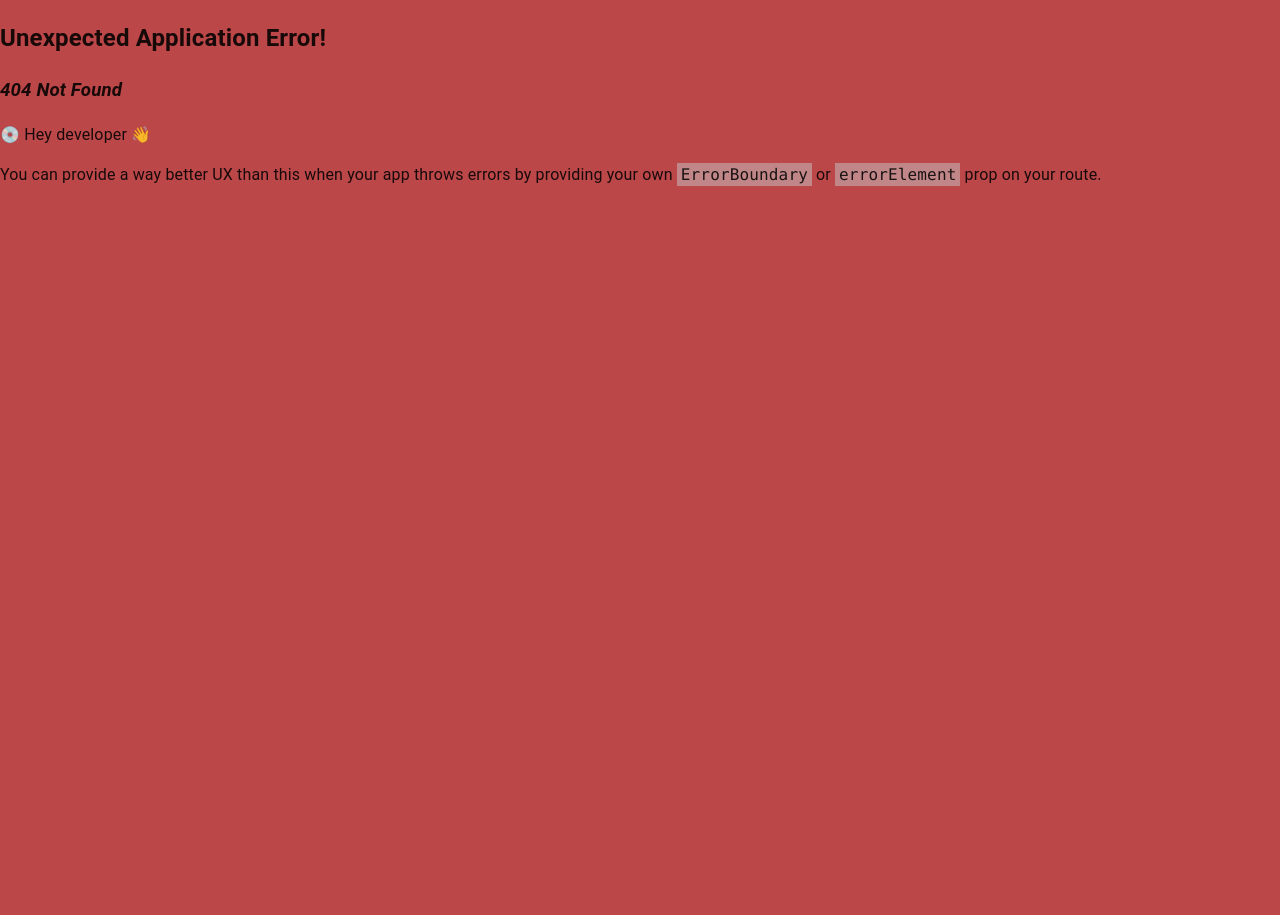
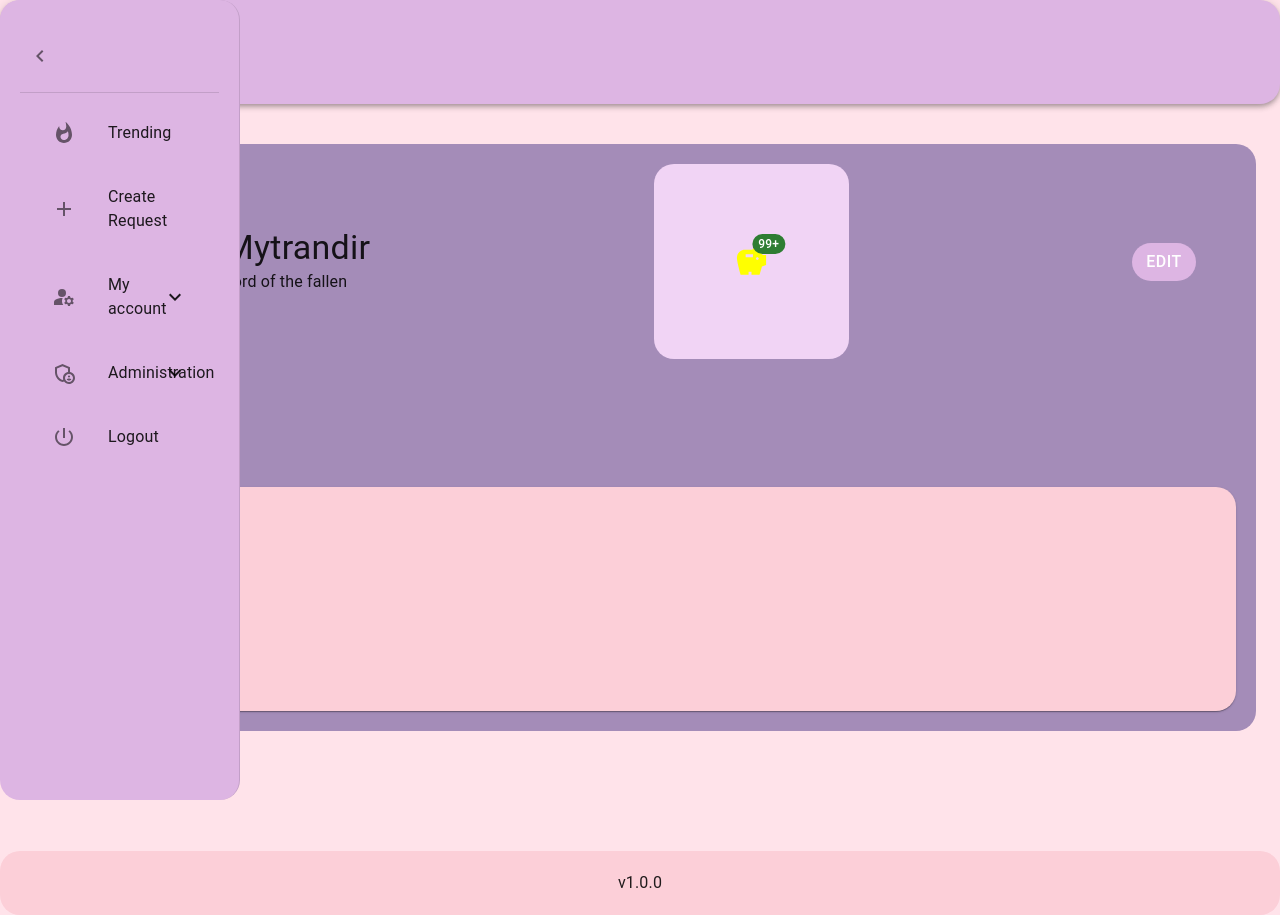
Before and after one commit to frecapG7/reco-web, a React (Vite) app: page /administration/users/1 in a window 1280 px wide. Before the commit this address had no page. Before the commit the page ends 800 px from the top, so only its background shows below. Built offline with nearby package versions, Linux system fonts and the light colour scheme; grey boxes are pictures that could not be loaded.

Commit message:
User admin and details

```diff
--- /dev/null
+++ b/src/admin/users/AddUserDialog.jsx
@@ -0,0 +1,36 @@
+import {
+  Button,
+  Dialog,
+  DialogActions,
+  DialogContent,
+  DialogTitle,
+} from "@mui/material";
+import { useRef } from "react";
+import { UserForm } from "../../components/user/UserForm";
+
+export const AddUserDialog = ({ open, onClose }) => {
+  const formRef = useRef();
+
+  const onSubmit = (data) => {
+    console.log(data);
+    onClose();
+  };
+
+  return (
+    <Dialog open={open} onClose={onClose} maxWidth="md" fullWidth scroll="body">
+      <DialogTitle>Add User</DialogTitle>
+      <DialogContent>
+        <UserForm ref={formRef} onSubmit={onSubmit} />
+      </DialogContent>
+      <DialogActions>
+        <Button
+          variant="contained"
+          color="secondary"
+          onClick={() => formRef.current?.submit()}
+        >
+          Add
+        </Button>
+      </DialogActions>
+    </Dialog>
+  );
+};
--- /dev/null
+++ b/src/admin/users/UserDetails.jsx
@@ -0,0 +1,142 @@
+import { useParams } from "react-router-dom";
+import { useGetUser } from "../../hooks/api/admin/userUserAdministration";
+import {
+  Avatar,
+  Badge,
+  Box,
+  Button,
+  CircularProgress,
+  Container,
+  List,
+  ListItem,
+  ListItemIcon,
+  ListItemText,
+  Paper,
+  Stack,
+  Typography,
+} from "@mui/material";
+
+import MenuBookOutlinedIcon from "@mui/icons-material/MenuBookOutlined";
+import SavingsIcon from "@mui/icons-material/Savings";
+
+import { i18nDate } from "../../utils/i18n";
+
+export const UserDetails = () => {
+  const { id } = useParams();
+
+  const { data: user, isLoading, isError, error } = useGetUser(id);
+
+  if (isLoading)
+    return (
+      <Box align="center">
+        <CircularProgress />
+      </Box>
+    );
+
+  if (isError)
+    return (
+      <Box align="center">
+        <Typography variant="h6" color="error">
+          {error.message}
+        </Typography>
+      </Box>
+    );
+
+  return (
+    <Container maxWidth="xl">
+      <Paper
+        elevation={0}
+        sx={{
+          my: 5,
+          bgcolor: "primary.dark",
+        }}
+      >
+        <Stack spacing={5}>
+          <Box
+            sx={{
+              my: 5,
+              px: 5,
+              display: "flex",
+              justifyContent: "space-between",
+              alignItems: "center",
+            }}
+          >
+            <Box
+              display="flex"
+              justifyContent="flex-start"
+              alignItems="center"
+              gap={5}
+            >
+              <Avatar src={user.avatar} sx={{ width: 100, height: 100 }} />
+
+              <Box>
+                <Typography variant="h4">{user.name}</Typography>
+                <Typography variant="subtitle1">{user.title}</Typography>
+              </Box>
+            </Box>
+
+            <Box
+              sx={{
+                borderRadius: 5,
+                backgroundColor: "primary.light",
+                padding: 10,
+              }}
+              align="center"
+            >
+              <Badge
+                color="success"
+                badgeContent={user.balance}
+                sx={{
+                  color: "yellow",
+                  fontSize: 20,
+                }}
+              >
+                <SavingsIcon fontSize="large" color="yellow" />
+              </Badge>
+            </Box>
+
+            <Box aria-label="actions-button">
+              <Button variant="contained" color="primary">
+                Edit
+              </Button>
+            </Box>
+          </Box>
+
+          <Box
+            aria-label="boring-informations"
+            sx={{
+              marginTop: 50,
+            }}
+          >
+            <Typography>Created on {i18nDate(user?.created)}</Typography>
+            <Typography>Email: {user.email}</Typography>
+          </Box>
+
+          <Paper elevation={1}>
+            <Typography>Last requests</Typography>
+            <List>
+              <ListItem>
+                <ListItemIcon>
+                  <MenuBookOutlinedIcon color="primary" fontSize="medium" />
+                </ListItemIcon>
+                <ListItemText primary="Request 1" />
+              </ListItem>
+              <ListItem>
+                <ListItemIcon>
+                  <MenuBookOutlinedIcon color="primary" fontSize="medium" />
+                </ListItemIcon>
+                <ListItemText primary="Request 1" />
+              </ListItem>
+              <ListItem>
+                <ListItemIcon>
+                  <MenuBookOutlinedIcon color="primary" fontSize="medium" />
+                </ListItemIcon>
+                <ListItemText primary="Request 1" />
+              </ListItem>
+            </List>
+          </Paper>
+        </Stack>
+      </Paper>
+    </Container>
+  );
+};
--- a/src/admin/users/UsersAdministration.jsx
+++ b/src/admin/users/UsersAdministration.jsx
@@ -1,5 +1,8 @@
 import {
   Box,
+  Button,
+  Container,
+  Fab,
   Paper,
   Table,
   TableBody,
@@ -13,8 +16,12 @@ import {
 import { useGetUsers } from "../../hooks/api/admin/userUserAdministration";
 import { useState } from "react";
 import { UsersFilters } from "./UsersFilters";
+import { useNavigate } from "react-router-dom";
+import { AddUserDialog } from "./AddUserDialog";
 
 const Content = ({ users }) => {
+  const navigate = useNavigate();
+
   if (users?.length === 0) {
     return (
       <TableRow>
@@ -23,10 +30,22 @@ const Content = ({ users }) => {
     );
   }
 
-  return users?.map((user) => (
-    <TableRow key={user.id} hover>
+  return users?.map((user, index) => (
+    <TableRow key={index} hover>
       <TableCell>{user.username}</TableCell>
       <TableCell>{user.email}</TableCell>
+      <TableCell align="right">
+        <Button
+          variant="contained"
+          color="primary"
+          onClick={() => navigate(`${user.id}`)}
+        >
+          Edit
+        </Button>
+        <Button variant="contained" color="secondary">
+          Delete
+        </Button>
+      </TableCell>
     </TableRow>
   ));
 };
@@ -36,6 +55,8 @@ export const UsersAdministration = () => {
   const [pageNumber, setPageNumber] = useState(0);
   const [pageSize, setPageSize] = useState(10);
 
+  const [openDialog, setOpenDialog] = useState(false);
+
   const {
     data: result,
     isLoading,
@@ -43,19 +64,25 @@ export const UsersAdministration = () => {
     error,
   } = useGetUsers(filters, pageNumber, pageSize);
 
+  const defaultFilters = {
+    regex: "",
+    role: "",
+  };
+
   return (
-    <Box>
+    <Container>
       <Paper
         elevation={2}
         aria-label="users-filters"
         sx={{
           padding: 2,
-          marginBottom: 2,
+          my: 10,
         }}
       >
-        <Typography variant="h2">Filters</Typography>
-
-        <UsersFilters onSubmit={(data) => console.log(data)} />
+        <UsersFilters
+          filters={defaultFilters}
+          onSubmit={(data) => console.log(data)}
+        />
       </Paper>
 
       <Paper elevation={0} sx={{}}>
@@ -63,8 +90,9 @@ export const UsersAdministration = () => {
           <Table aria-label="users-table">
             <TableHead>
               <TableRow>
-                <TableCell>Username</TableCell>
-                <TableCell>Email</TableCell>
+                <TableCell align="center">Username</TableCell>
+                <TableCell align="center">Email</TableCell>
+                <TableCell align="right">Actions</TableCell>
               </TableRow>
             </TableHead>
             <TableBody>
@@ -75,13 +103,24 @@ export const UsersAdministration = () => {
         <TablePagination
           rowsPerPageOptions={[5, 10, 25]}
           component="div"
-          count={result?.length}
+          count={result?.length || 0}
           rowsPerPage={pageSize}
           page={pageNumber}
           onPageChange={(event, newPage) => setPageNumber(newPage)}
           onRowsPerPageChange={(event) => setPageSize(event.target.value)}
         />
+
+        <Fab
+          color="primary"
+          aria-label="add"
+          sx={{ position: "relative", bottom: 16, right: 50 }}
+          onClick={() => setOpenDialog(true)}
+        >
+          <Typography variant="h4">+</Typography>
+        </Fab>
       </Paper>
-    </Box>
+
+      <AddUserDialog open={openDialog} onClose={() => setOpenDialog(false)} />
+    </Container>
   );
 };
--- /dev/null
+++ b/src/components/user/UserForm.jsx
@@ -0,0 +1,51 @@
+import { Grid } from "@mui/material";
+import { forwardRef, useEffect, useImperativeHandle } from "react";
+import { useForm } from "react-hook-form";
+import { FormText } from "../form/FormText";
+import { FormSelect } from "../form/FormSelect";
+
+export const UserForm = forwardRef(({ user, onSubmit }, ref) => {
+  const { control, handleSubmit, reset } = useForm();
+
+  useImperativeHandle(ref, () => ({
+    submit: handleSubmit(onSubmit),
+  }));
+
+  useEffect(() => {
+    reset(user);
+  }, [user, reset]);
+
+  return (
+    <Grid container spacing={5}>
+      <Grid item xs={12}>
+        <FormText
+          control={control}
+          name="username"
+          label="Username"
+          rules={{ required: true }}
+        />
+      </Grid>
+      <Grid item xs={12}>
+        <FormText
+          control={control}
+          name="email"
+          label="Email"
+          rules={{ required: true }}
+        />
+      </Grid>
+      <Grid item xs={12}>
+        <FormSelect
+          control={control}
+          name="role"
+          label="Role"
+          options={[
+            { value: "admin", label: "Admin" },
+            { value: "user", label: "User" },
+          ]}
+        />
+      </Grid>
+    </Grid>
+  );
+});
+
+UserForm.displayName = "UserForm";
--- a/src/hooks/api/admin/userUserAdministration.js
+++ b/src/hooks/api/admin/userUserAdministration.js
@@ -18,6 +18,16 @@ const getUsers = async (filters, pageNumber, pageSize) => {
       username: "user1",
       email: "test@test.fr",
     },
+    {
+      id: 1,
+      username: "user1",
+      email: "test@test.fr",
+    },
+    {
+      id: 1,
+      username: "user1",
+      email: "test@test.fr",
+    },
   ];
 };
 
@@ -28,3 +38,23 @@ export const useGetUsers = (filters, pageNumber, pageSize, options) => {
     ...options,
   });
 };
+
+const getUser = (id) => {
+  // return get(`/admin/users/${id}`);
+  return {
+    id: "65df6cc757b41fec4d7c3055",
+    name: "Mytrandir",
+    title: "Lord of the fallen",
+    avatar: "https://i.pravatar.cc/100",
+    balance: 150,
+    created: "2021-08-01T00:00:00.000Z",
+  };
+};
+
+export const useGetUser = (id, options) => {
+  return useQuery({
+    queryKey: ["admin", "user", id],
+    queryFn: () => getUser(id),
+    ...options,
+  });
+};
--- a/src/layout/StandardLayout.jsx
+++ b/src/layout/StandardLayout.jsx
@@ -17,7 +17,7 @@ import { NavigationBar } from "./NavigationBar";
 
 const Header = ({ toggleDrawer }) => {
   return (
-    <AppBar>
+    <AppBar position="static">
       <Toolbar>
         <Box display="flex" justifyContent="space-between" alignItems="center">
           <Box component="img" src={icon} sx={{ width: "40px" }} alt="logo" />
@@ -51,11 +51,6 @@ export const StandardLayout = ({ children }) => {
   return (
     <Box component="main" sx={{ flexGrow: 1 }}>
       <Header toggleDrawer={setToggleDrawer} />
-      <Container
-        sx={{
-          flexGrow: 1,
-        }}
-      >
       <Drawer
         variant="persistent"
         anchor="left"
@@ -70,12 +65,15 @@ export const StandardLayout = ({ children }) => {
       </Drawer>
       <Box
         sx={{
-            my: 10,
+          mb: 10,
+          flexGrow: 1,
+          overflow: "auto",
+          display: "flex",
+          justifyContent: "center",
         }}
       >
         {children}
       </Box>
-      </Container>
       <Footer />
     </Box>
   );
--- a/src/theme.js
+++ b/src/theme.js
@@ -5,14 +5,18 @@ let theme = createTheme({
     mode: "light",
     primary: {
       main: "#ddb5e3",
+      light: "#f1d4f5",
+      dark: "#a48cb8",
       contrastText: "#fff",
     },
     secondary: {
       main: "#fccfd8",
+      light: "#ffe3ea",
+      dark: "#c99ba6",
       contrastText: "#1a73e8",
     },
     background: {
-      default: "#bc4749",
+      default: "#ffe3ea",
       contrastText: "#fff",
     },
   },
@@ -51,6 +55,15 @@ theme = createTheme(theme, {
         fontSize: pxToRem(40),
       },
     },
+    title: {
+      fontSize: pxToRem(24),
+      [breakpoints.up("sm")]: {
+        fontSize: pxToRem(28),
+      },
+    },
+    button: {
+      fontSize: pxToRem(16),
+    },
   },
 });
 
@@ -62,13 +75,22 @@ theme = createTheme(theme, {
         outlined: {
           boxShadow: "none",
           borderRadius: 20,
+          padding: 5,
+        },
+        contained: {
+          boxShadow: "none",
+          borderRadius: 20,
+          padding: 5,
+          ...theme.typography.button,
         },
       },
     },
     MuiPaper: {
       styleOverrides: {
         root: {
-          padding: 5,
+          padding: 20,
+          backgroundColor: theme.palette.secondary.main,
+          borderRadius: 20,
         },
       },
       variants: [
@@ -93,6 +115,41 @@ theme = createTheme(theme, {
         },
       },
     },
+    MuiDialog: {
+      styleOverrides: {
+        paper: {
+          borderRadius: 20,
+          padding: 15,
+          boxShadow: theme.shadows[5],
+          borderColor: theme.palette.secondary.main,
+          backgroundColor: theme.palette.background.default,
+        },
+      },
+    },
+    MuiDialogContent: {
+      styleOverrides: {
+        root: {
+          padding: 20,
+          minHeight: 200,
+          marginBottom: 20,
+          backgroundColor: theme.palette.background.default,
+        },
+      },
+    },
+    MuiDialogTitle: {
+      styleOverrides: {
+        root: {
+          ...theme.typography.h4,
+          backgroundColor: theme.palette.primary.default,
+          padding: 20,
+        },
+      },
+    },
+    MuiDialogActions: {
+      styleOverrides: {
+        root: {},
+      },
+    },
   },
 });
 
--- /dev/null
+++ b/src/utils/i18n.js
@@ -0,0 +1,10 @@
+
+
+
+export const i18nDate = (date) => {
+  return Intl.DateTimeFormat("fr-FR", {
+    year: "numeric",
+    month: "long",
+    day: "numeric",
+  }).format(new Date(date));
+}
```
Also changed, not shown: src/components/user/UserCard.jsx (added, +20 -0 lines), src/routes.jsx (+11 -1 lines), 1 other file (tests, documents, lock files or other folders). Lines whose indentation alone changed are shown as unchanged.
